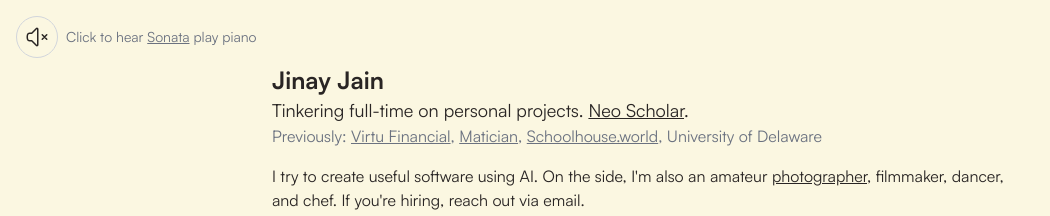
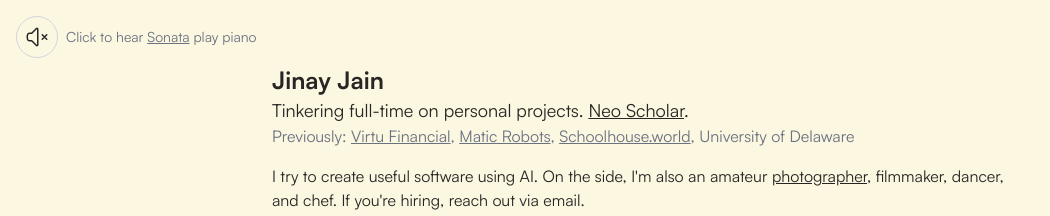
Before and after one commit to JinayJain/jinayjain.github.io, a React (Vite) app: page / in a window 1280 px wide. Shown: the top 216 px of the page, without its empty margins (0-1050 px from the left). Built offline with nearby package versions, Linux system fonts and the light colour scheme.

Commit message:
Matician -> Matic Robots

```diff
--- a/src/App.tsx
+++ b/src/App.tsx
@@ -272,7 +272,7 @@
           <h4 className="text-md text-gray-500">
             Previously:{" "}
             <Link href="https://www.virtu.com/">Virtu Financial</Link>,{" "}
-            <Link href="https://maticrobots.com/">Matician</Link>,{" "}
+            <Link href="https://maticrobots.com/">Matic Robots</Link>,{" "}
             <Link href="https://schoolhouse.world/">Schoolhouse.world</Link>,
             University of Delaware
           </h4>
```
